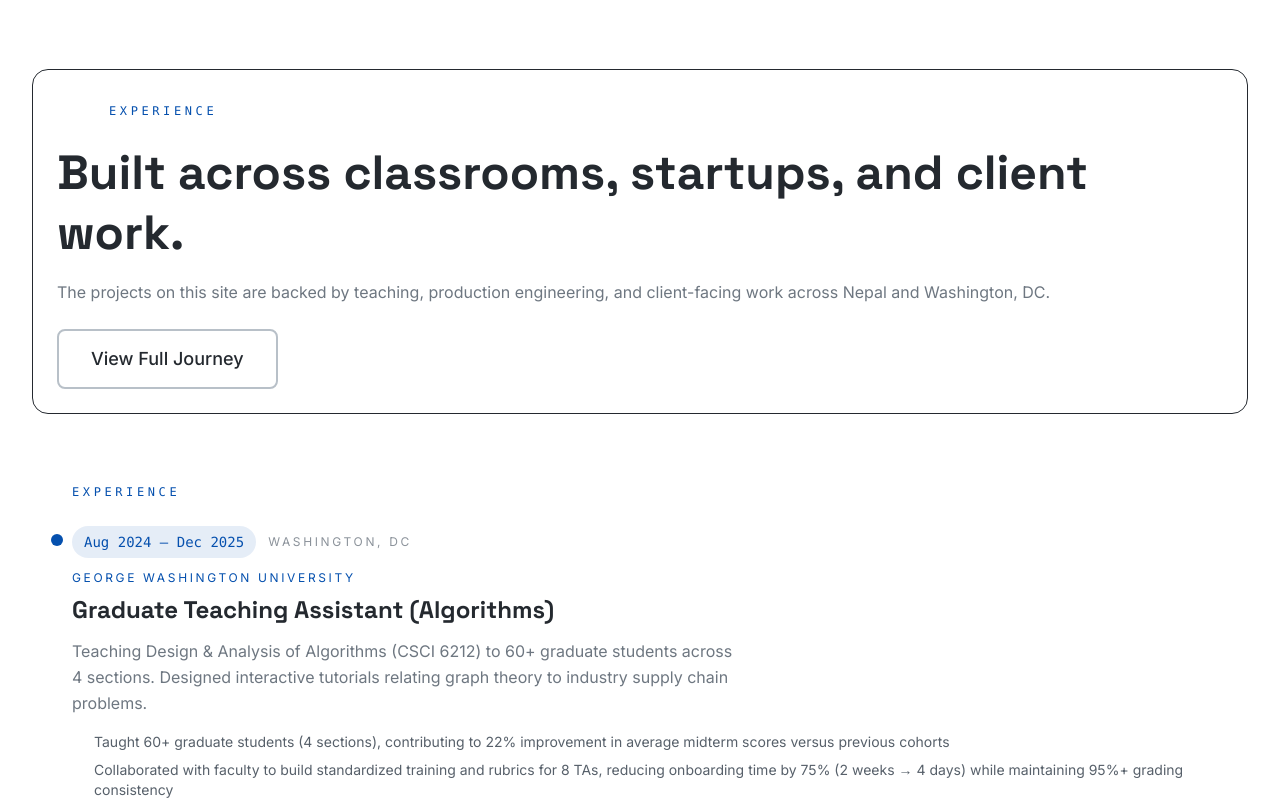
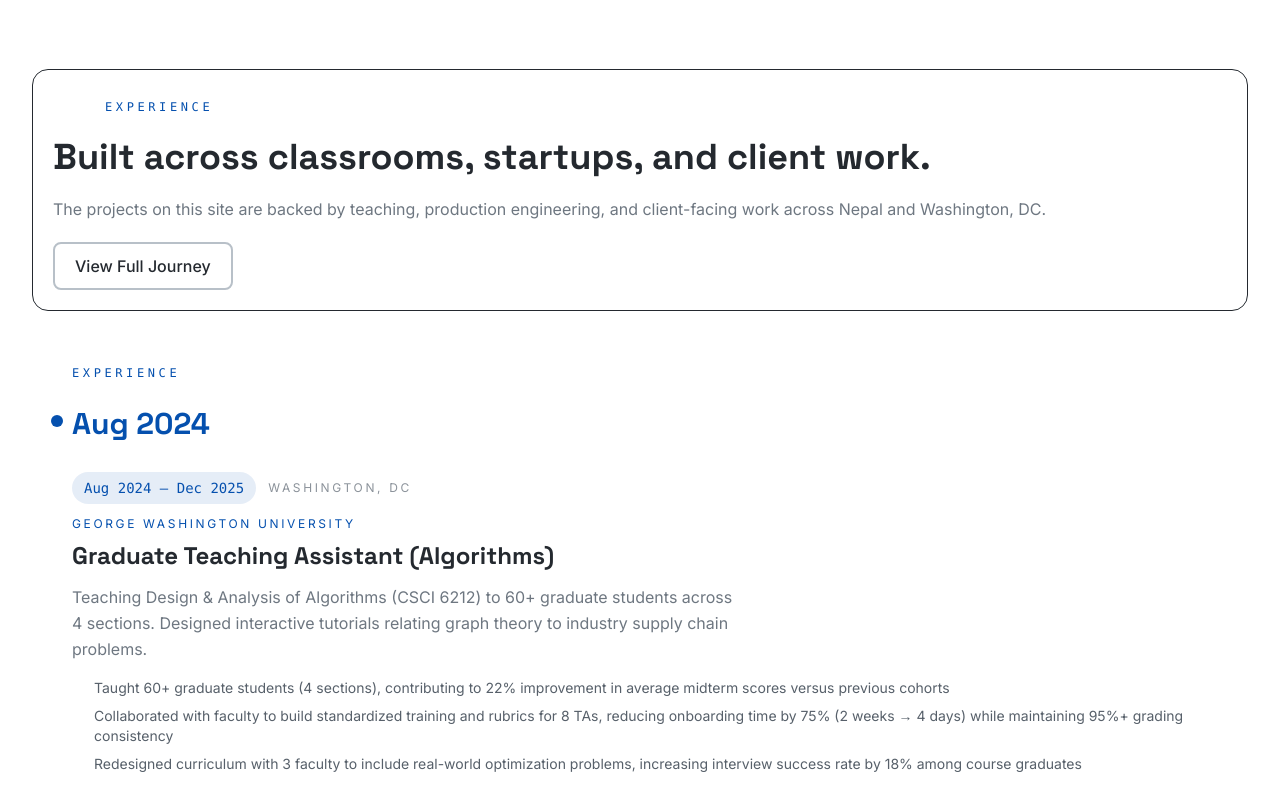
Before and after one commit to aabhiyann/portfolio-abhiyan, a React (Vite) app: page / in a window 1280 px wide. Shown: the part 1760-2560 px from the top of the page. Built offline with nearby package versions, Linux system fonts and the light colour scheme.

Commit message:
style: tighten homepage timeline layout and add year emphasis

```diff
--- a/src/pages/Home.tsx
+++ b/src/pages/Home.tsx
@@ -15,6 +15,8 @@ import { experiences } from "../data/experience";
 import { ArrowRight, Download } from "lucide-react";
 
 function Home() {
+  const getStartYear = (dates: string) => dates.split("–")[0].trim();
+
   const homepageExperience = experiences.filter((experience) =>
     ["gwu-ta", "ecs-engineer", "intel-security-lead", "ecs-intern"].includes(
       experience.id,
@@ -113,9 +115,9 @@ function Home() {
       {/* Experience Timeline */}
       <section className="py-24 bg-bg-surface/40">
         <div className="max-w-7xl mx-auto px-6 md:px-8">
-          <div className="grid grid-cols-1 lg:grid-cols-[320px,1fr] gap-10 lg:gap-16 items-start">
+          <div className="grid grid-cols-1 lg:grid-cols-[260px,1fr] gap-8 lg:gap-12 items-start">
             <motion.div
-              className="lg:sticky lg:top-28 space-y-6 self-start relative z-10 bg-bg-surface/95 backdrop-blur-sm border border-border-primary/70 rounded-2xl px-6 py-6"
+              className="lg:sticky lg:top-28 space-y-5 self-start relative z-10 bg-bg-surface/95 backdrop-blur-sm border border-border-primary/70 rounded-2xl px-5 py-5"
               initial={{ opacity: 0, y: 20 }}
               whileInView={{ opacity: 1, y: 0 }}
               viewport={{ once: true }}
@@ -128,16 +130,16 @@ function Home() {
                 </span>
               </div>
               <div className="space-y-4">
-                <h2 className="text-4xl md:text-5xl font-bold font-heading text-text-primary leading-tight">
+                <h2 className="text-3xl md:text-4xl font-bold font-heading text-text-primary leading-tight">
                   Built across classrooms, startups, and client work.
                 </h2>
-                <p className="text-text-muted leading-relaxed">
+                <p className="text-sm md:text-base text-text-muted leading-relaxed">
                   The projects on this site are backed by teaching, production
                   engineering, and client-facing work across Nepal and
                   Washington, DC.
                 </p>
               </div>
-              <Button as={Link} to="/about" variant="outline" size="lg">
+              <Button as={Link} to="/about" variant="outline" size="md">
                 View Full Journey
               </Button>
             </motion.div>
@@ -158,7 +160,7 @@ function Home() {
                     {group.items.map((experience, index) => (
                       <motion.article
                         key={experience.id}
-                        className="relative"
+                        className="relative grid grid-cols-[70px,1fr] md:grid-cols-[84px,1fr] gap-4 md:gap-6"
                         initial={{ opacity: 0, y: 24 }}
                         whileInView={{ opacity: 1, y: 0 }}
                         viewport={{ once: true }}
@@ -169,6 +171,25 @@ function Home() {
                       >
                         <div className="absolute left-[-21px] top-2 h-3 w-3 rounded-full bg-accent-primary ring-4 ring-bg-primary" />
 
+                        <div className="pt-0.5">
+                          <motion.div
+                            className="space-y-2"
+                            initial={{ opacity: 0.6, x: -8 }}
+                            whileInView={{ opacity: 1, x: 0 }}
+                            viewport={{ once: true }}
+                            transition={{
+                              duration: motionTokens.duration.normal / 1000,
+                              delay: index * 0.05,
+                            }}
+                          >
+                            <div className="text-2xl md:text-3xl font-heading font-bold text-accent-primary leading-none">
+                              {getStartYear(experience.dates)}
+                            </div>
+                            <div className="h-px w-10 bg-accent-primary/40" />
+                          </motion.div>
+                        </div>
+
+                        <div>
                           <div className="flex flex-wrap items-center gap-3 mb-3">
                             <span className="inline-flex rounded-full bg-accent-primary/10 px-3 py-1.5 text-sm font-mono text-accent-primary">
                               {experience.dates}
@@ -182,7 +203,7 @@ function Home() {
                             <p className="text-xs uppercase tracking-[0.22em] text-accent-primary mb-2">
                               {experience.company}
                             </p>
-                          <h3 className="text-2xl font-bold text-text-primary font-heading">
+                            <h3 className="text-xl md:text-2xl font-bold text-text-primary font-heading">
                               {experience.role}
                             </h3>
                           </div>
@@ -203,6 +224,7 @@ function Home() {
                                   <span>{achievement}</span>
                                 </div>
                               ))}
+                          </div>
                         </div>
                       </motion.article>
                     ))}
```
Lines whose indentation alone changed are shown as unchanged.
